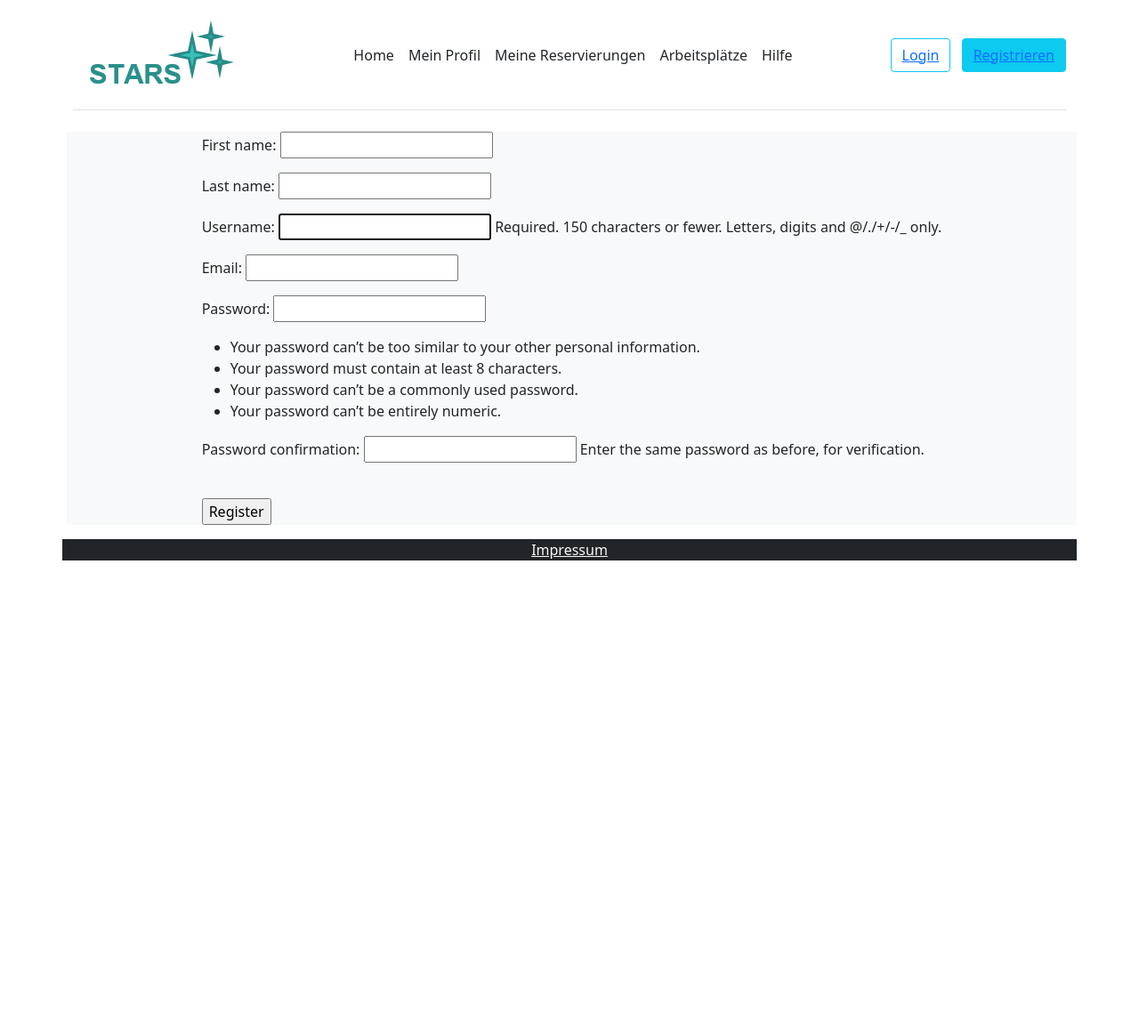
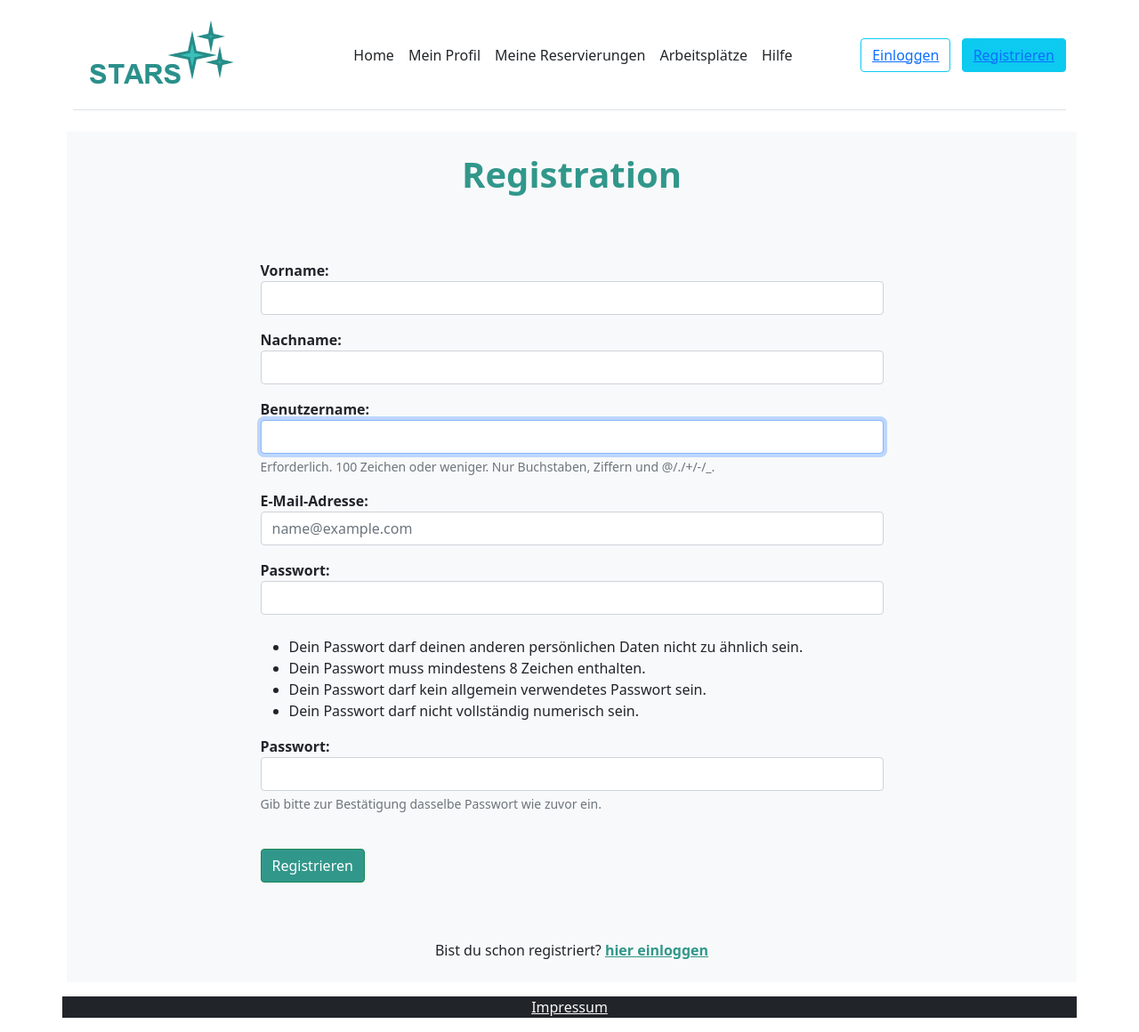
Before and after one commit to Wael653/Project-sksy, a Django app: page /registrieren/ in a window 1280 px wide. Shown: the whole page at 89% size. Before the commit the page ends 630 px from the top, so only its background shows below. Run offline with Django 3.2, Linux system fonts and the light colour scheme.

Commit message:
add layout to forms and delete Contact Model

```diff
--- a/stars/stars/templates/base.html
+++ b/stars/stars/templates/base.html
@@ -38,7 +38,7 @@
 
                 {% else %}
                 <div class="btn btn-outline-info me-2">
-                    <a href="{% url 'login' %}">Login</a>
+                    <a href="{% url 'login' %}">Einloggen</a>
                 </div>
 
                 <div class="btn btn-info">
--- a/stars/stars/templates/registrieren.html
+++ b/stars/stars/templates/registrieren.html
@@ -2,11 +2,47 @@
 {% block title %}Stars-Register{% endblock %}
 {% block content %}
     <article>
-      <form method="POST">
-        {% csrf_token %}
-        {{form.as_p}}
-        <br>
-        <input type="submit" value ="Register"/>
-      </form>
+      <section class="mb-4">
+          <p class="text-center h1 fw-bold mb-5 mx-1 mx-md-4 mt-4" style="color: rgb(49, 151, 139)">Registration</p>
+          <br>
+            <form method="POST">
+              {% csrf_token %}
+                {% for field in form %}
+                    {% if field == form.username %}
+                      <div class="mb-3">
+                          <b>{{ field.label_tag }}</b>
+                          {{ field }}
+                          <div id="emailHelp" class="form-text">Erforderlich. 100 Zeichen oder weniger. Nur Buchstaben, Ziffern und @/./+/-/_.</div>
+                      </div>
+                    {% elif field == form.password1 %}
+                      <div class="mb-3">
+                        <b>{{ field.label_tag }}</b>
+                        {{ field }}
+                        <br>
+                        <ul>
+                          <li>Dein Passwort darf deinen anderen persönlichen Daten nicht zu ähnlich sein.</li>
+                          <li>Dein Passwort muss mindestens 8 Zeichen enthalten.</li>
+                          <li>Dein Passwort darf kein allgemein verwendetes Passwort sein.</li>
+                          <li>Dein Passwort darf nicht vollständig numerisch sein.</li>
+                        </ul>
+                      </div>
+                    {% elif field == form.password2 %}
+                      <b>{{ field.label_tag }}</b>
+                      {{ field }}
+                      <div id="emailHelp" class="form-text">Gib bitte zur Bestätigung dasselbe Passwort wie zuvor ein.</div>
+                    {% else %}
+                      <div class="mb-3">
+                        <b>{{ field.label_tag }}</b>
+                        {{ field }}
+                      </div>
+                    {% endif %}
+                {% endfor %}
+                <br>
+                <button class="btn btn-success my-3" type="submit" style="background-color: rgb(49, 151, 139)">Registrieren</button>
+            </form>
+            <br>
+            <br>
+            <p class = 'text-center'>Bist du schon registriert? <a href="{% url 'login' %}" class="loginhere-link" style="color: rgb(49, 151, 139)"><b>hier einloggen</b></a></p>
+      </section>
     </article>
 {% endblock %}
--- a/stars/stars/urls.py
+++ b/stars/stars/urls.py
@@ -21,6 +21,7 @@ urlpatterns = [
     path('admin/', admin.site.urls),
     path('', views.index, name='index'),
     path('index/', views.index, name='index'),
+    path('myregist', views.myreg, name = 'myregs'),
     path('impressum/', views.imprint, name='imprint'),
     path('nutzer/', views.user, name='user'),
     path('nutzer/delete/<nutzername>', views.delete_User, name='delete-user'),
@@ -33,4 +34,6 @@ urlpatterns = [
     path('settings/profile/', views.change_profile, name='profile'),
     path('settings/password/', views.change_password, name='password'),
     path("accounts/", include("django.contrib.auth.urls")),
+    path('accounts/login_user/', views.login, name="login"),
+
 ]
--- a/stars/starsApp/forms.py
+++ b/stars/starsApp/forms.py
@@ -1,3 +1,4 @@
+from tkinter.ttk import Style
 from django import forms
 from django.contrib.auth.models import User
 from django.contrib.auth.forms import UserCreationForm
@@ -10,22 +11,47 @@ from django.core.mail import send_mail
 from django.conf import settings
 
 class UserForm(UserCreationForm):
-    first_name = forms.CharField()
-    last_name = forms.CharField()
-    email = forms.EmailField()
+    password1 = forms.CharField(
+        label="Passwort",
+        strip=False,
+        widget=forms.PasswordInput
+    )
+    password2 = forms.CharField(
+        label="Passwort",
+        strip=False,
+        widget=forms.PasswordInput
+    )
+    first_name = forms.CharField(max_length = 50, label = "Vorname")
+    last_name = forms.CharField(max_length= 50, label = "Nachname")
+    username = forms.CharField(max_length= 100, label = "Benutzername")
+    email = forms.EmailField(max_length = 50, label = "E-Mail-Adresse")
 
     class Meta:
         model = User
         fields = ('first_name', 'last_name', 'username', 'email', 'password1', 'password2')
+    def __init__(self, *args, **kwargs):
+        super().__init__(*args, **kwargs)
+
+        self.fields['first_name'].widget.attrs.update({'class': 'form-control', 'style': "width: 700px", 'required': 'True'})
+        self.fields['last_name'].widget.attrs.update({'class': 'form-control', 'style': "width: 700px", 'required': 'True'})
+        self.fields['username'].widget.attrs.update({'class': 'form-control', 'aria-describedby':'emailHelp'})
+        self.fields['email'].widget.attrs.update({'class': 'form-control', 'placeholder': "name@example.com", 'required': 'True'})
+        self.fields['password1'].widget.attrs['class'] = 'form-control'
+        self.fields['password2'].widget.attrs.update({'class': 'form-control', 'aria-describedby':'emailHelp'})
+
+class LoginForm(forms.Form):
+      username = forms.CharField(label = "Benutzername", widget=forms.TextInput(attrs = {'class': 'form-control', 'style': "width: 700px"}))
+      password = forms.CharField(label = "Passwort", widget=forms.PasswordInput(attrs = {'class': 'form-control', 'style': "width: 700px"}))
 
 
 
 class ContactForm(forms.Form):
 
-    name = forms.CharField(max_length=120)
-    email = forms.EmailField(label='E-Mail-Adresse')
-    betreff = forms.CharField(max_length=120)
-    nachricht = forms.CharField(widget=forms.Textarea)
+    vorname = forms.CharField(max_length=120, widget = forms.TextInput(attrs = {"class": "form-control", "style": "margin: 0 0 0 0"}), required = True )
+    nachname = forms.CharField(max_length=120, widget = forms.TextInput(attrs = {"class": "form-control", "style": "margin: 0 0 0 0"}), required = True )
+    email = forms.EmailField(label='E-Mail-Adresse', max_length = 80, widget = forms.EmailInput(attrs = {"class": "form-control"}), required = True)
+    betreff = forms.CharField(max_length=120, widget = forms.TextInput(attrs = {"class": "form-control"}) )
+    nachricht = forms.CharField(widget = forms.Textarea(attrs = {"class": "form-control", "rows": 5 }), required= True)
 
     def get_info(self):
         """
--- a/stars/starsApp/views.py
+++ b/stars/starsApp/views.py
@@ -3,8 +3,8 @@ from django.contrib.auth.models import User
 from django.shortcuts import render, redirect
 from django.http import HttpResponse, Http404
 from django.forms.models import model_to_dict
-from .forms import UserForm, ProfileForm, PasswordForm, ReservationForm
-from .models import Contact, Reservation, Workplace
+from .forms import UserForm, ProfileForm, PasswordForm, ReservationForm, LoginForm
+from .models import Reservation, Workplace
 
 
 
@@ -85,7 +85,8 @@ def register(request):
 
 
 def login(request):
-    return render(request, 'login.html')
+    form = LoginForm()
+    return render(request, 'registration/login.html', {'form': form})
 
 
 def logout(request):
@@ -114,3 +115,7 @@ def delete_User(request, nutzername):
     user = User.objects.get(username = nutzername)
     user.delete()
     return redirect('index')
+
+def myreg(request):
+     #return HttpResponse("You're voting on question")
+    return render(request, 'myregist.html', {})
```
Also changed, not shown: stars/stars/templates/registration/login.html (+17 -9 lines), stars/stars/templates/support.html (+26 -9 lines), stars/starsApp/models.py (+0 -9 lines), stars/stars/forms.py (line endings or trailing spaces), stars/starsApp/migrations/0001_initial.py.
